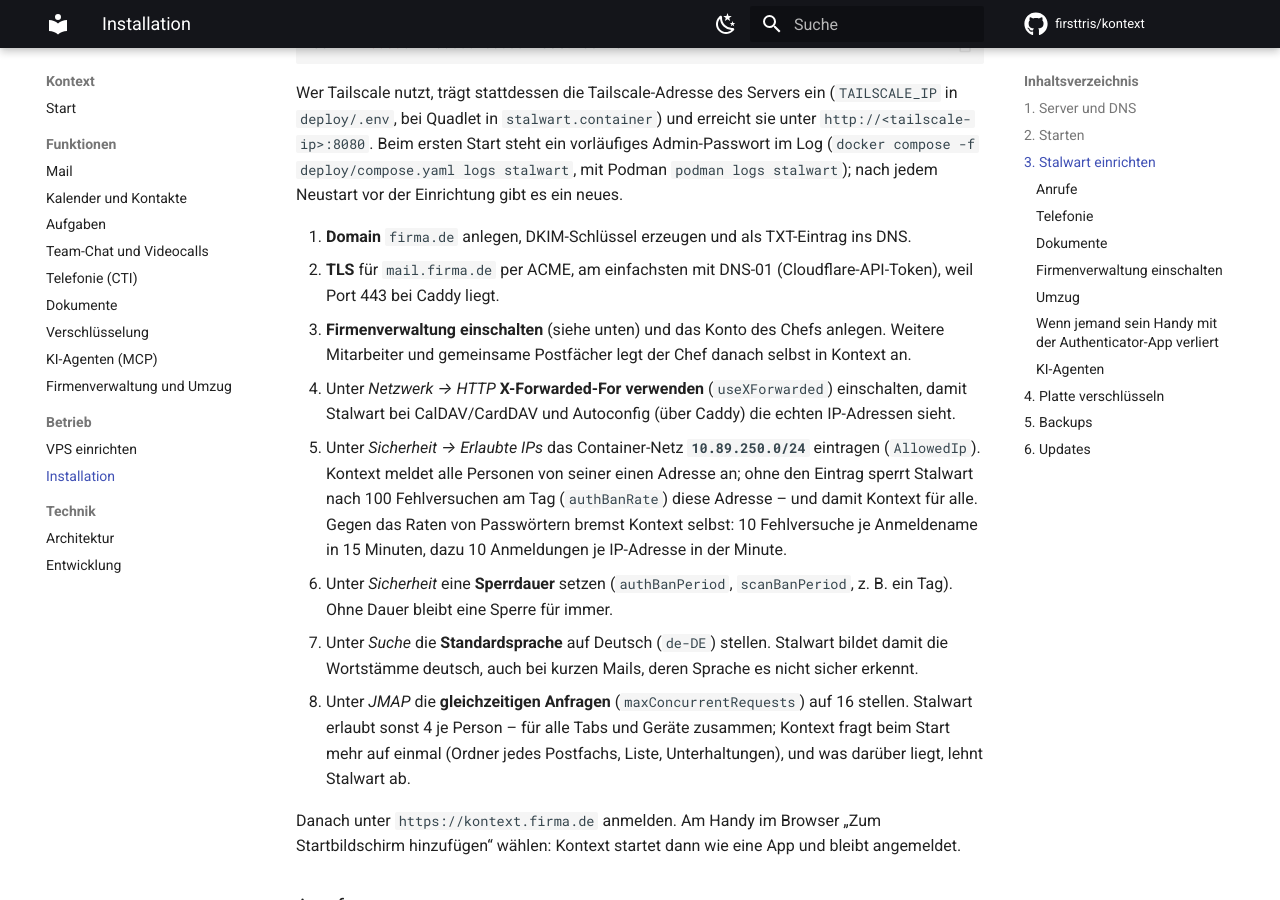
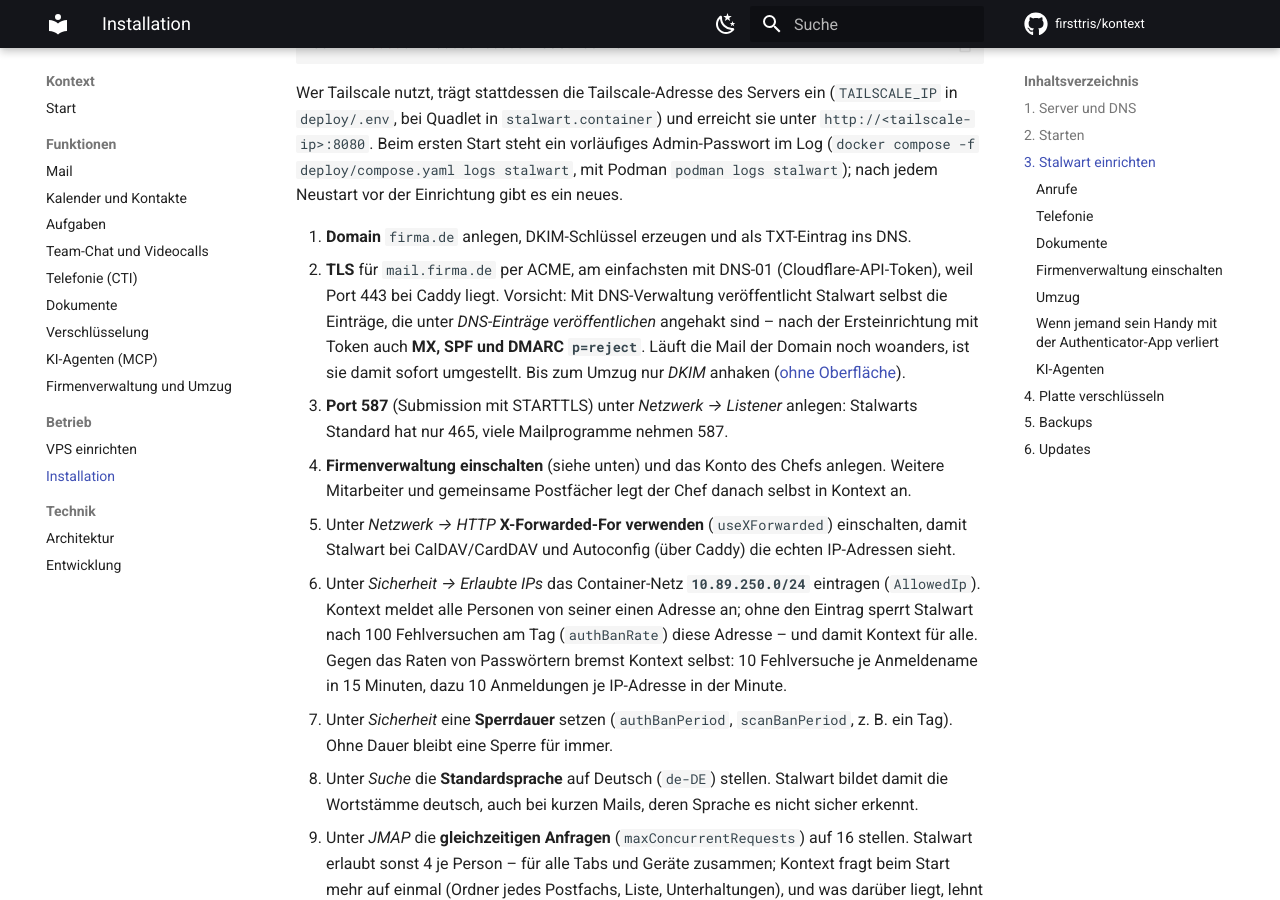
Before and after one commit to firsttris/kontext, an MkDocs documentation site: the page built from docs/installation.md, in a window 1280 px wide and 900 px high, scrolled down 1905 px. Built offline with MkDocs 1.6.1 and Material for MkDocs 9.7.7, drawn with Linux system fonts in a browser that asks for light colours; comment, search, counter and statistics services are not loaded.

Commit message:
docs: Stalwart's own DNS publishing and port 587 in the setup steps
Setting Stalwart up in its web UI had the same traps as through the API:
with a DNS token it publishes MX, SPF and DMARC p=reject and moves the
domain's mail at once, and its default listeners have 465 but not 587.
Also: the Schreibzeug start-up warning when Kontext isn't reachable yet
is harmless, Better Auth retries discovery on the first sign-in
(tested on the server without a restart).

Co-Authored-By: Claude Opus 5.5 <noreply@anthropic.com>
Claude-Session: https://claude.ai/code/session_01Y3rdfYMk88Rmc3smDesxb7

```diff
--- a/docs/installation.md
+++ b/docs/installation.md
@@ -71,21 +71,27 @@ jedem Neustart vor der Einrichtung gibt es ein neues.
 
 1. **Domain** `firma.de` anlegen, DKIM-Schlüssel erzeugen und als TXT-Eintrag ins DNS.
 2. **TLS** für `mail.firma.de` per ACME, am einfachsten mit DNS-01 (Cloudflare-API-Token), weil
-   Port 443 bei Caddy liegt.
-3. **Firmenverwaltung einschalten** (siehe unten) und das Konto des Chefs anlegen. Weitere
+   Port 443 bei Caddy liegt. Vorsicht: Mit DNS-Verwaltung veröffentlicht Stalwart selbst die
+   Einträge, die unter *DNS-Einträge veröffentlichen* angehakt sind – nach der Ersteinrichtung mit
+   Token auch **MX, SPF und DMARC `p=reject`**. Läuft die Mail der Domain noch woanders, ist sie
+   damit sofort umgestellt. Bis zum Umzug nur *DKIM* anhaken
+   ([ohne Oberfläche](vps.md#10-stalwart-ohne-oberflache-einrichten)).
+3. **Port 587** (Submission mit STARTTLS) unter *Netzwerk → Listener* anlegen: Stalwarts
+   Standard hat nur 465, viele Mailprogramme nehmen 587.
+4. **Firmenverwaltung einschalten** (siehe unten) und das Konto des Chefs anlegen. Weitere
    Mitarbeiter und gemeinsame Postfächer legt der Chef danach selbst in Kontext an.
-4. Unter *Netzwerk → HTTP* **X-Forwarded-For verwenden** (`useXForwarded`) einschalten, damit
+5. Unter *Netzwerk → HTTP* **X-Forwarded-For verwenden** (`useXForwarded`) einschalten, damit
    Stalwart bei CalDAV/CardDAV und Autoconfig (über Caddy) die echten IP-Adressen sieht.
-5. Unter *Sicherheit → Erlaubte IPs* das Container-Netz **`10.89.250.0/24`** eintragen
+6. Unter *Sicherheit → Erlaubte IPs* das Container-Netz **`10.89.250.0/24`** eintragen
    (`AllowedIp`). Kontext meldet alle Personen von seiner einen Adresse an; ohne den Eintrag
    sperrt Stalwart nach 100 Fehlversuchen am Tag (`authBanRate`) diese Adresse – und damit
    Kontext für alle. Gegen das Raten von Passwörtern bremst Kontext selbst: 10 Fehlversuche je
    Anmeldename in 15 Minuten, dazu 10 Anmeldungen je IP-Adresse in der Minute.
-6. Unter *Sicherheit* eine **Sperrdauer** setzen (`authBanPeriod`, `scanBanPeriod`, z. B. ein
+7. Unter *Sicherheit* eine **Sperrdauer** setzen (`authBanPeriod`, `scanBanPeriod`, z. B. ein
    Tag). Ohne Dauer bleibt eine Sperre für immer.
-7. Unter *Suche* die **Standardsprache** auf Deutsch (`de-DE`) stellen. Stalwart bildet damit
+8. Unter *Suche* die **Standardsprache** auf Deutsch (`de-DE`) stellen. Stalwart bildet damit
    die Wortstämme deutsch, auch bei kurzen Mails, deren Sprache es nicht sicher erkennt.
-8. Unter *JMAP* die **gleichzeitigen Anfragen** (`maxConcurrentRequests`) auf 16 stellen.
+9. Unter *JMAP* die **gleichzeitigen Anfragen** (`maxConcurrentRequests`) auf 16 stellen.
    Stalwart erlaubt sonst 4 je Person – für alle Tabs und Geräte zusammen; Kontext fragt beim
    Start mehr auf einmal (Ordner jedes Postfachs, Liste, Unterhaltungen), und was darüber liegt,
    lehnt Stalwart ab.
```
Also changed, not shown: docs/vps.md (+5 -1 lines).
